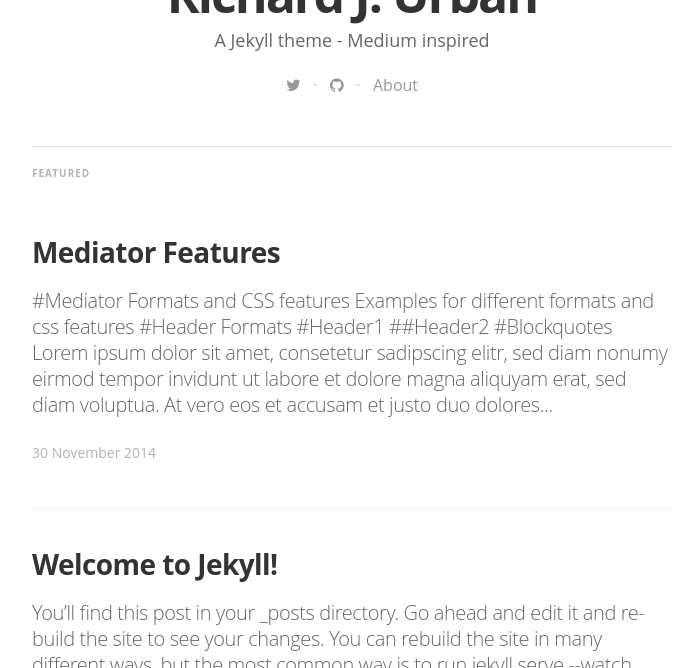
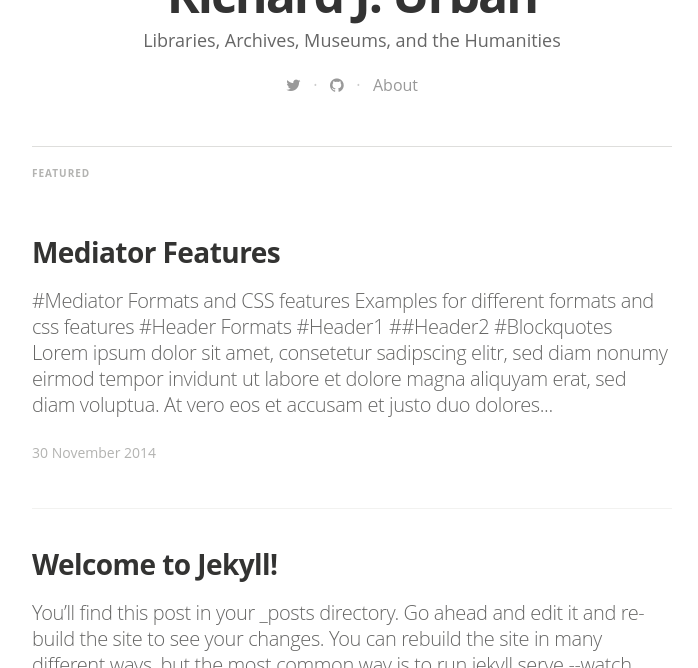
Before and after one commit to musebrarian/musebrarian.github.io, a Jekyll site: the page built from index.html, in a window 1280 px wide and 900 px high, scrolled down 333 px, cut to the strip 232-900 px from the top of the window. Shown: the whole strip, without its empty margins (288-986 px from the left). Built offline with Jekyll 4.4.1, drawn with Linux system fonts in a browser that asks for light colours; nearby versions of some CDN libraries; some web fonts are replaced; the list of posts is cut into pages by our own code; some of the changed text lies outside the part shown.

Commit message:
troubleshooting
incremental changes

```diff
--- a/_config.yml
+++ b/_config.yml
@@ -6,16 +6,16 @@ gems:
 # Site settings
 title: "Richard J. Urban"
 description: > # this means to ignore newlines until "email:"
-   A Jekyll theme - Medium inspired
+   Libraries, Archives, Museums, and the Humanities
 
-email: a-mail@mail.mail
+email: richardjurban@gmail.com
 #blog logo
 logo: "/assets/images/df_logo.jpg"
 # blog cover
 cover: "/assets/images/cA4aKEIPQrerBnp1yGHv_IMG_9534-3-2.jpg"
 
-name: 'Dirk Fabisch'
-author: 'Dirk Fabisch'
+name: 'Richard J. Urban'
+author: 'Richard J. Urban'
 author_image: "/assets/images/author.jpg"
 
 paginate:	5
```
